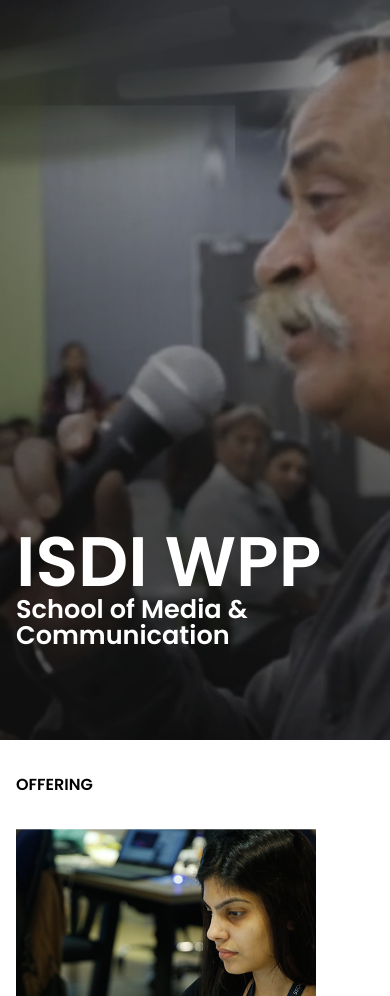
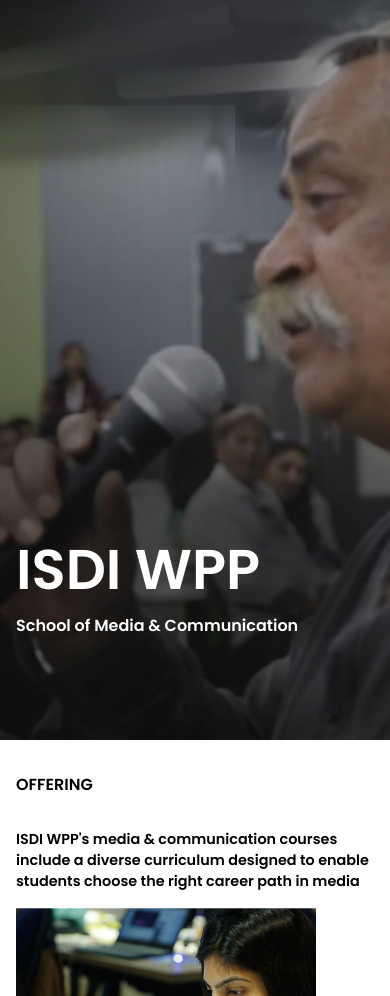
Before and after one commit to mrakshaydighe/responsive-site, a plain HTML site: page index.html in a window 390 px wide. Shown: the part 104-1100 px from the top of the page. Drawn offline with Linux system fonts and the light colour scheme.

Commit message:
headline updated

```diff
--- a/index.html
+++ b/index.html
@@ -63,6 +63,8 @@
     <section id="section-one" class="section-two-conatiner">
         <div class="section-one-left">
             <h6>OFFERING</h6>
+            <p id="headline-1-mobile">ISDI WPP's media & communication courses include a diverse curriculum designed to enable students choose
+                the right career path in media</p>
             <div class="image-box">
                 <img src="./images/rectangle_1_copy_6.png" alt="girl-image">
             </div>
@@ -71,7 +73,7 @@
         </div>
 
         <div class="section-one-right">
-            <p>ISDI WPP's media & communication courses include a diverse curriculum designed to enable students choose
+            <p id="headline-1">ISDI WPP's media & communication courses include a diverse curriculum designed to enable students choose
                 the right career path in media</p>
             <div class="image-box"><img src="./images/rectangle_1_copy_5.png" alt="girl-image"></div>
             <h1>MEDIA ADVERTISING & COMMUNICATION</h1>
--- a/style.css
+++ b/style.css
@@ -200,6 +200,14 @@ nav ul .hamburger {
     margin-bottom: 1px;
   }
 
+  .header-content h2{
+    font-size: 1rem;
+  }
+  .header-content h1{
+    font-size: 3.5rem;
+    margin-bottom: 20px;
+  }
+
 }
 
 /* sectionONE  */
@@ -285,6 +293,9 @@ nav ul .hamburger {
   line-height: 1.2;
 }
 
+#headline-1-mobile{
+  display: none;
+}
 .section-one-right p:last-of-type {
   margin-top: 1rem;
 }
@@ -321,6 +332,11 @@ nav ul .hamburger {
   .section-one-left .image-box,
   .section-one-right .image-box {
     max-width: 150px;
+  }
+
+  #headline-1-mobile{
+    display: flex;
+    font-weight: 600;
   }
 }
 
```
